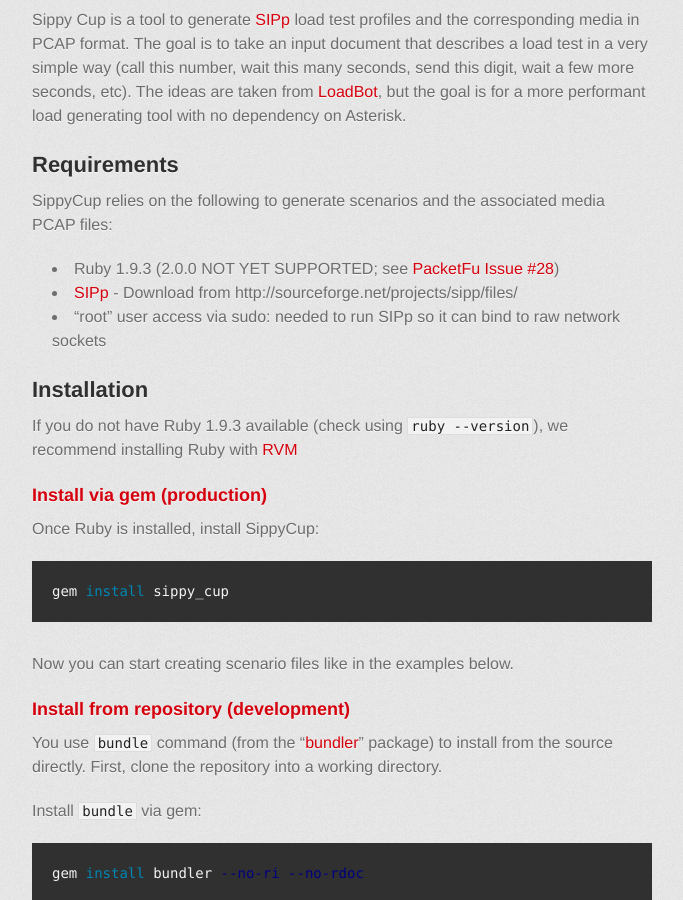
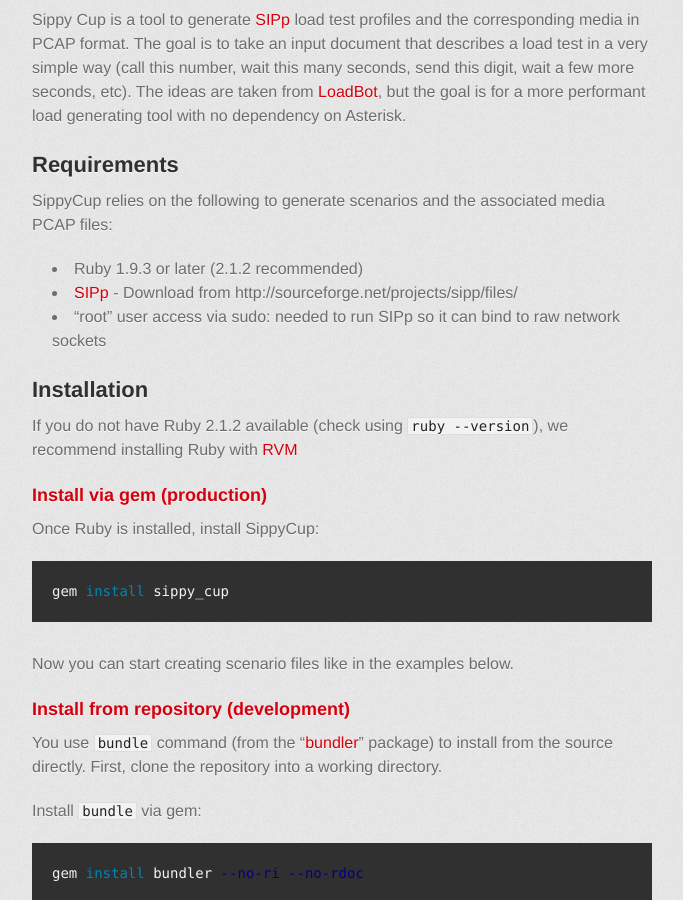
Before and after one commit to mojolingo/sippy_cup, a Jekyll site: the page built from index.md, in a window 1280 px wide and 900 px high, scrolled down 1581 px. Shown: the whole window, without its empty margins (298-981 px from the left). Built offline with Jekyll 4.4.1, drawn with Linux system fonts in a browser that asks for light colours; some web fonts are replaced.

Commit message:
Ruby 2.1 is supported

```diff
--- a/index.md
+++ b/index.md
@@ -40,13 +40,13 @@
 
 SippyCup relies on the following to generate scenarios and the associated media PCAP files:
 
-* Ruby 1.9.3 (2.0.0 NOT YET SUPPORTED; see [PacketFu Issue #28](https://github.com/todb/packetfu/issues/28))
+* Ruby 1.9.3 or later (2.1.2 recommended)
 * [SIPp](http://sipp.sourceforge.net/) - Download from http://sourceforge.net/projects/sipp/files/
 * "root" user access via sudo: needed to run SIPp so it can bind to raw network sockets
 
 ## Installation {#installation}
 
-If you do not have Ruby 1.9.3 available (check using `ruby --version`), we recommend installing Ruby with [RVM](http://rvm.io)
+If you do not have Ruby 2.1.2 available (check using `ruby --version`), we recommend installing Ruby with [RVM](http://rvm.io)
 
 ### Install via gem (production)
 
```
